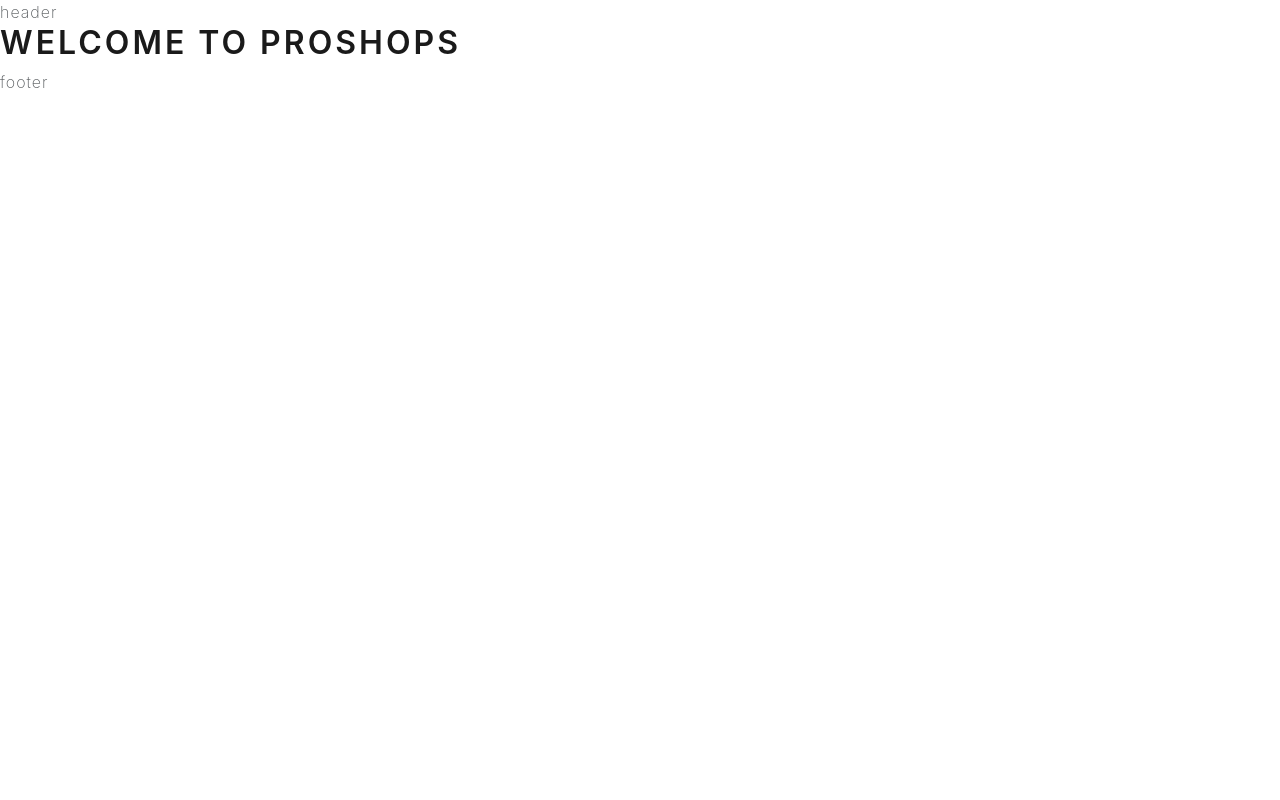
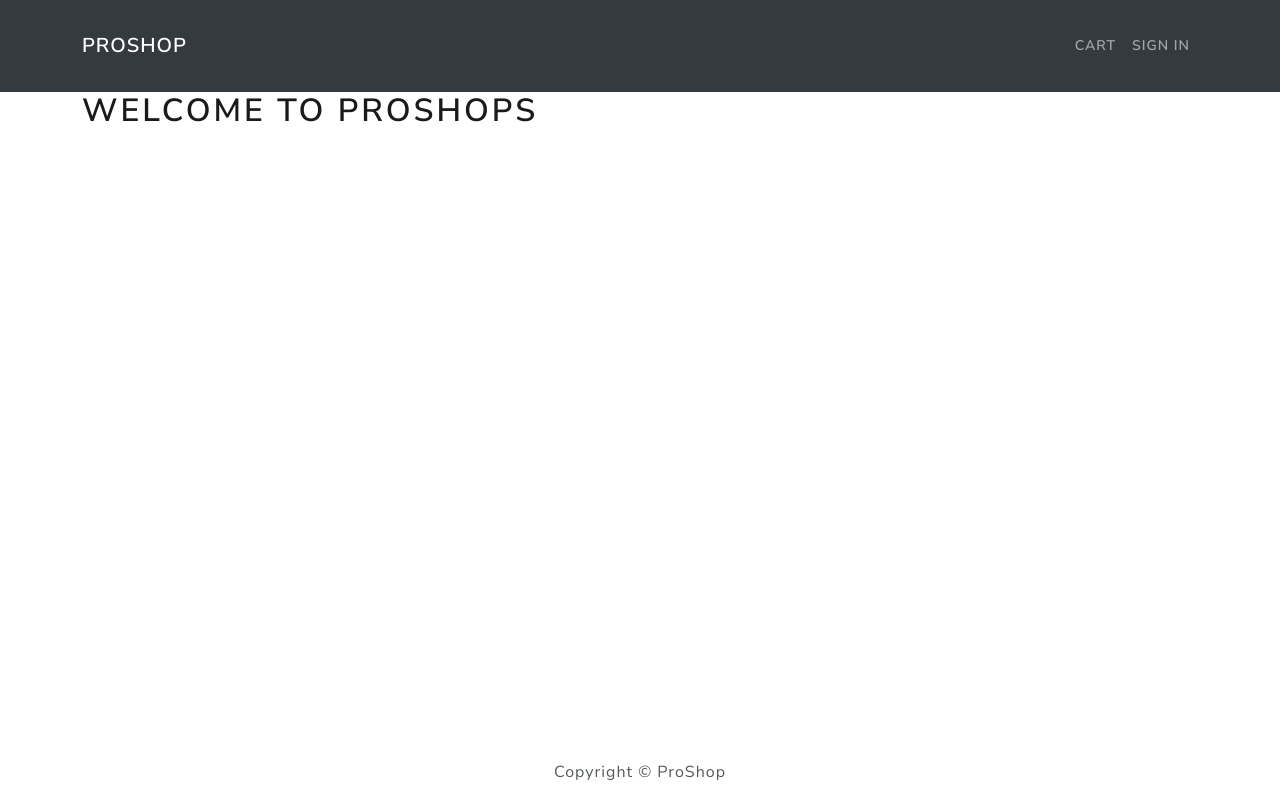
Before and after one commit to darrylmangibin/mern-ecom, a React (Create React App) app in the folder front-end/: page / in a window 1280 px wide. Built offline with nearby package versions, Linux system fonts and the light colour scheme.

Commit message:
React-Bootstrap setup, Header, Footer components

```diff
--- a/front-end/package.json
+++ b/front-end/package.json
@@ -6,9 +6,9 @@
     "@testing-library/jest-dom": "^5.14.1",
     "@testing-library/react": "^11.2.7",
     "@testing-library/user-event": "^12.8.3",
-    "bootstrap": "^5.1.1",
+    "bootstrap": "^4.6.0",
     "react": "^17.0.2",
-    "react-bootstrap": "^2.0.0-rc.0",
+    "react-bootstrap": "^1.6.4",
     "react-dom": "^17.0.2",
     "react-scripts": "4.0.3",
     "web-vitals": "^1.1.2"
--- a/front-end/src/App.js
+++ b/front-end/src/App.js
@@ -1,12 +1,15 @@
 import Header from "./components/Header";
 import Footer from "./components/Footer";
+import { Container } from "react-bootstrap";
 
 const App = () => {
   return (
     <>
       <Header />
       <main>
-        <h1>Welcome to ProShops</h1>
+        <Container>
+          <h1>Welcome to ProShops</h1>
+        </Container>
       </main>
       <Footer />
     </>
--- a/front-end/src/components/Footer.js
+++ b/front-end/src/components/Footer.js
@@ -1,11 +1,16 @@
-import React from 'react'
+import React from "react";
+import { Container, Row, Col } from "react-bootstrap";
 
 const Footer = () => {
   return (
     <footer>
-      footer
+      <Container>
+        <Row>
+          <Col className="text-center py-3">Copyright &copy; ProShop</Col>
+        </Row>
+      </Container>
     </footer>
-  )
-}
+  );
+};
 
-export default Footer
+export default Footer;
--- a/front-end/src/components/Header.js
+++ b/front-end/src/components/Header.js
@@ -1,7 +1,23 @@
 import React from "react";
+import { Container, Nav, Navbar } from "react-bootstrap";
 
 const Header = () => {
-  return <header>header</header>;
+  return (
+    <header>
+      <Navbar bg="dark" variant="dark" expand="lg" collapseOnSelect>
+        <Container>
+          <Navbar.Brand href="/">ProShop</Navbar.Brand>
+          <Navbar.Toggle aria-controls="basic-navbar-nav" />
+          <Navbar.Collapse id="basic-navbar-nav">
+            <Nav className="ml-auto">
+              <Nav.Link href="/cart">Cart</Nav.Link>
+              <Nav.Link href="/login">Sign In</Nav.Link>
+            </Nav>
+          </Navbar.Collapse>
+        </Container>
+      </Navbar>
+    </header>
+  );
 };
 
 export default Header;
--- a/front-end/src/index.css
+++ b/front-end/src/index.css
@@ -1,13 +1,9 @@
-body {
-  margin: 0;
-  font-family: -apple-system, BlinkMacSystemFont, 'Segoe UI', 'Roboto', 'Oxygen',
-    'Ubuntu', 'Cantarell', 'Fira Sans', 'Droid Sans', 'Helvetica Neue',
-    sans-serif;
-  -webkit-font-smoothing: antialiased;
-  -moz-osx-font-smoothing: grayscale;
+#root {
+  display: flex;
+  min-height: 100vh;
+  flex-direction: column;
 }
 
-code {
-  font-family: source-code-pro, Menlo, Monaco, Consolas, 'Courier New',
-    monospace;
+main {
+  flex: 1;
 }
--- a/front-end/src/index.js
+++ b/front-end/src/index.js
@@ -1,5 +1,6 @@
 import React from "react";
 import ReactDOM from "react-dom";
+import 'bootstrap/dist/css/bootstrap.min.css';
 import "./bootstrap.min.css";
 import "./index.css";
 import App from "./App";
```
Also changed, not shown: 1 other file (tests, documents, lock files or other folders).
